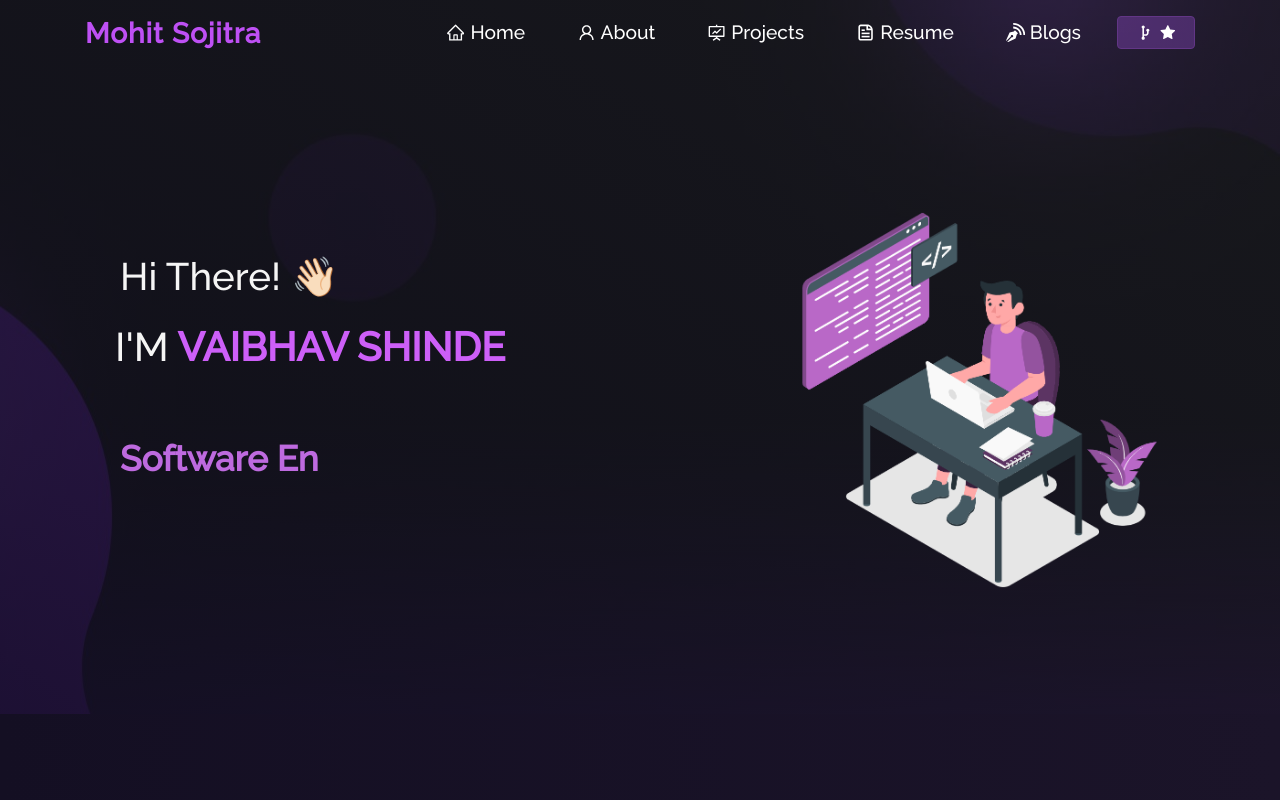
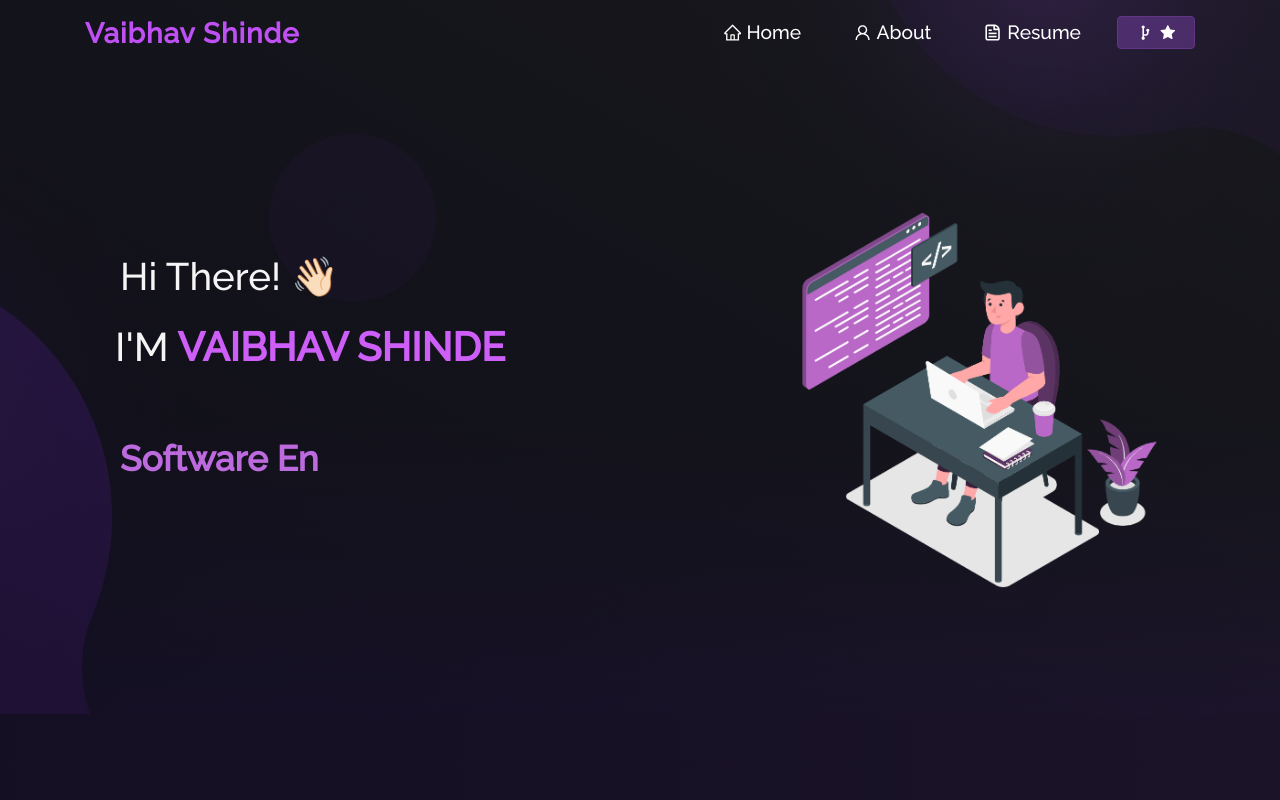
Before and after one commit to vaibhavshinde8/personal_portfolio, a React (Create React App) app: page / in a window 1280 px wide. Shown: the top 800 px of the page. Built offline with nearby package versions, Linux system fonts and the light colour scheme.

Commit message:
Update Navbar.js

```diff
--- a/src/components/Navbar.js
+++ b/src/components/Navbar.js
@@ -46,7 +46,7 @@ function NavBar() {
               fontSize: '28px',
             }}
           >
-            Mohit Sojitra
+            Vaibhav Shinde
           </p>
         </Navbar.Brand>
         <Navbar.Toggle
@@ -80,17 +80,6 @@ function NavBar() {
             <Nav.Item>
               <Nav.Link
                 as={Link}
-                to="/project"
-                onClick={() => updateExpanded(false)}
-              >
-                <AiOutlineFundProjectionScreen style={{marginBottom: '2px'}} />{' '}
-                Projects
-              </Nav.Link>
-            </Nav.Item>
-
-            <Nav.Item>
-              <Nav.Link
-                as={Link}
                 to="/resume"
                 onClick={() => updateExpanded(false)}
               >
@@ -98,19 +87,9 @@ function NavBar() {
               </Nav.Link>
             </Nav.Item>
 
-            <Nav.Item>
-              <Nav.Link
-                href="https://blog.mohitsojitra.tech/"
-                target="_blank"
-                rel="noreferrer"
-              >
-                <ImBlog style={{marginBottom: '2px'}} /> Blogs
-              </Nav.Link>
-            </Nav.Item>
-
             <Nav.Item className="fork-btn">
               <Button
-                href="https://github.com/MohitSojitra/portfolio"
+                href="https://github.com/vaibhavshinde8"
                 target="_blank"
                 className="fork-btn-inner"
               >
```
